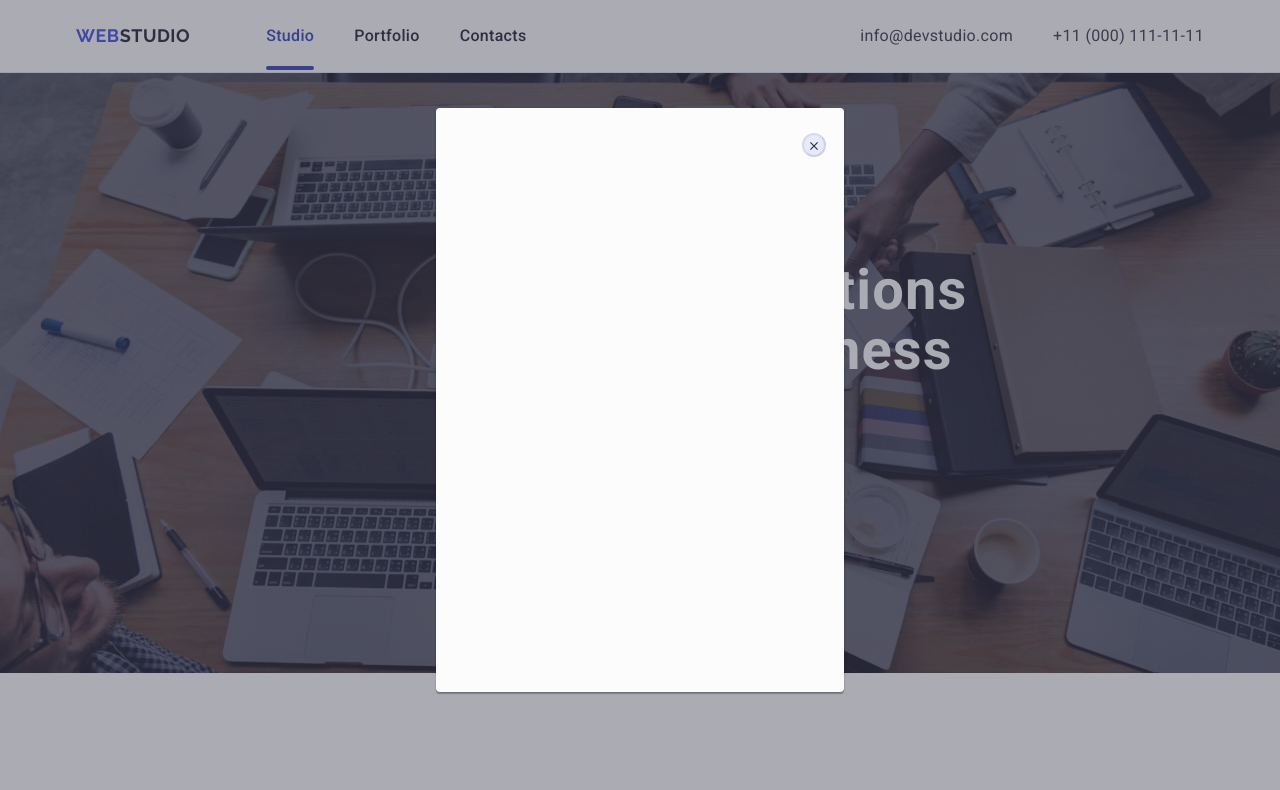
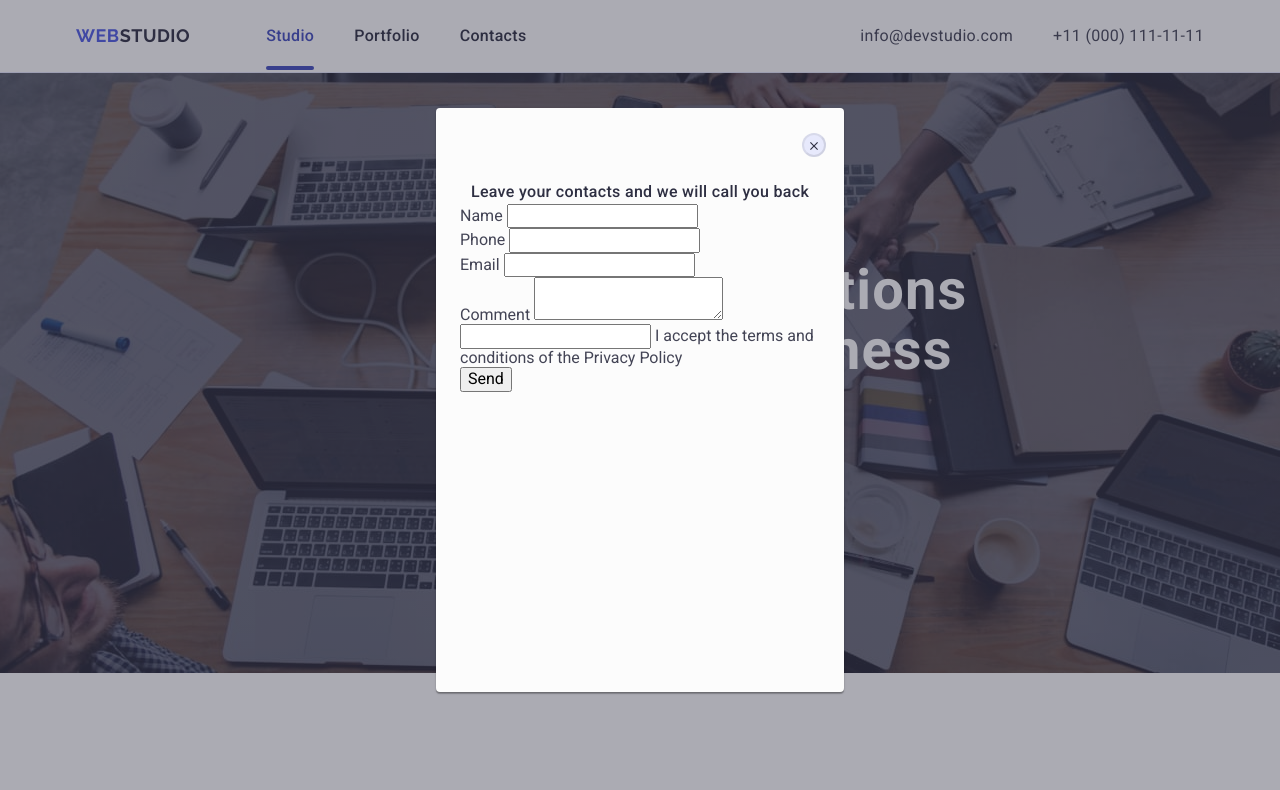
Before and after one commit to Sofia2194/goit-markup-hw-05, a plain HTML site: page index.html in a window 1280 px wide. Shown: the top 790 px of the page. Drawn offline with nearby package versions, Linux system fonts and the light colour scheme.

Commit message:
Update index.html

```diff
--- a/index.html
+++ b/index.html
@@ -509,6 +509,33 @@
             <use href="./images/icons.svg#icon-close-black"></use>
           </svg>
         </button>
+        <p class="modal-text">Leave your contacts and we will call you back</p>
+        <form action="" class="contacts-form">
+          <div class="contacts-div-form">
+            <label for="" class="contacts-form-lable">Name</label>
+            <input type="text" class="contacts-form-input" />
+          </div>
+          <div class="contacts-div-form">
+            <label for="" class="contacts-form-lable">Phone</label>
+            <input type="text" class="contacts-form-input" />
+          </div>
+          <div class="contacts-div-form">
+            <label for="" class="contacts-form-lable">Email</label>
+            <input type="text" class="contacts-form-input" />
+          </div>
+          <div class="contacts-div-form">
+            <label for="" class="contacts-form-lable">Comment</label>
+            <textarea class="contacts-form-message" name="" id=""></textarea>
+          </div>
+          <div class="contacts-div-form-checkbox">
+            <input type="text" class="contacts-form-input-checkbox" />
+            <label for="" class="contacts-form-label-checkbox"
+              >I accept the terms and conditions of the
+              <a href="">Privacy Policy</a></label
+            >
+          </div>
+          <button class="contacts-form-btn-checkbox" type="submit">Send</button>
+        </form>
       </div>
     </div>
   </body>
```
